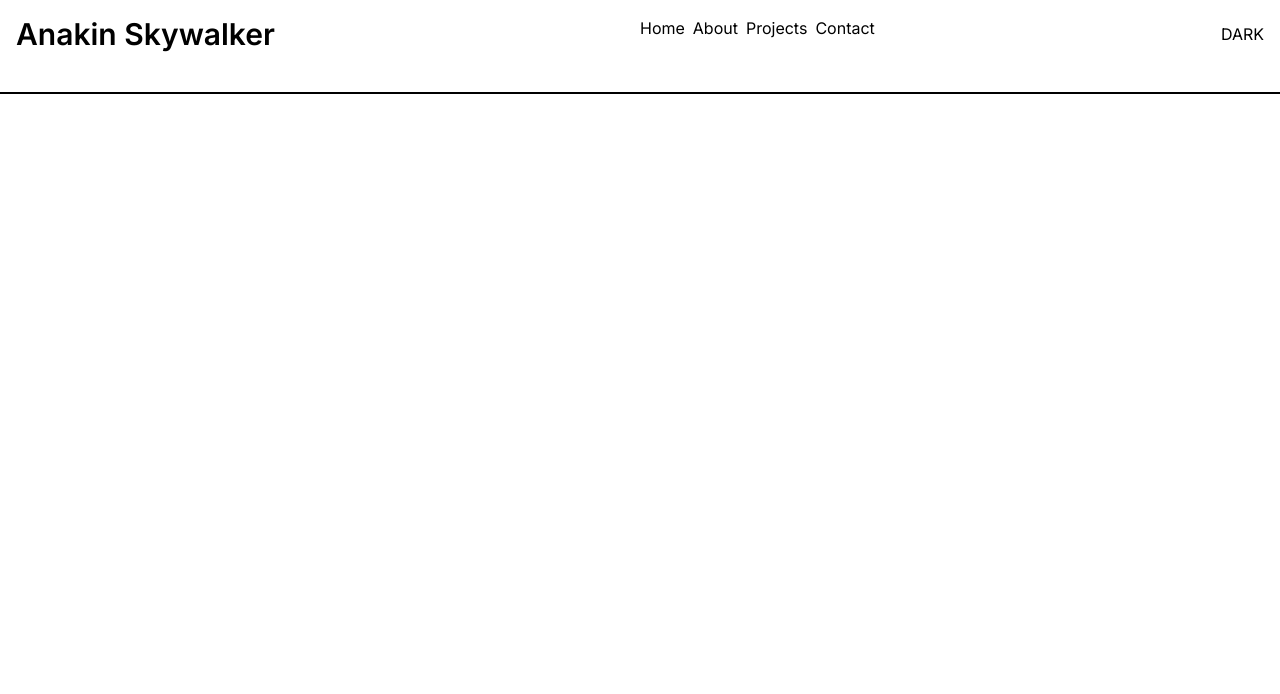
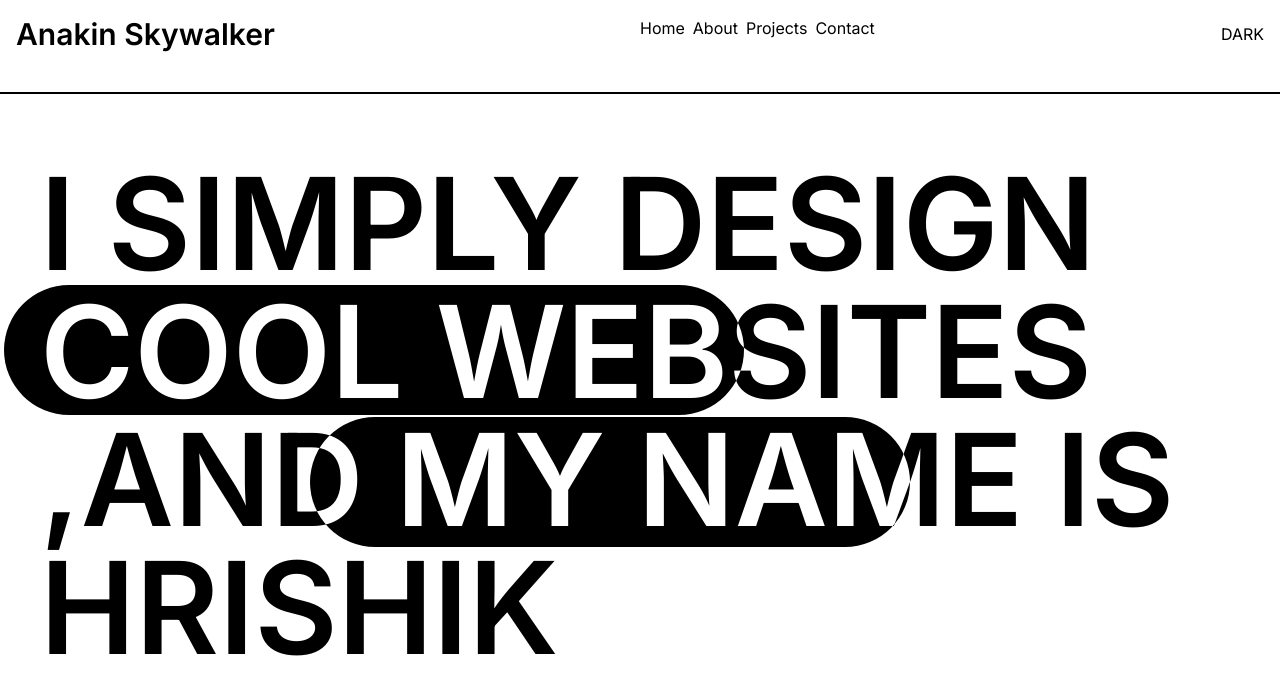
Before and after one commit to HrishikShaji/portfolio-four, a Next.js app: page / in a window 1280 px wide. Shown: the top 694 px of the page. Built offline with nearby package versions, Linux system fonts and the light colour scheme.

Commit message:
hero added

```diff
--- a/app/components/Hero.tsx
+++ b/app/components/Hero.tsx
@@ -1,3 +1,11 @@
 export const Hero = () => {
-	return <div></div>;
+	return (
+		<div className="p-10 pt-40 h-screen">
+			<h1 className="text-9xl font-semibold  relative">
+				I SIMPLY DESIGN COOL WEBSITES ,AND MY NAME IS HRISHIK
+			</h1>
+			<div className="h-[130px] w-[740px] mix-blend-difference rounded-full bg-white top-[285px] left-1 absolute" />
+			<div className="h-[130px] w-[600px] mix-blend-difference rounded-full bg-white top-[417px] right-[370px] absolute" />
+		</div>
+	);
 };
--- a/app/page.tsx
+++ b/app/page.tsx
@@ -1,5 +1,10 @@
 import Image from "next/image";
+import { Hero } from "./components/Hero";
 
 export default function Home() {
-	return <main className="w-full h-full bg-white text-black"></main>;
+	return (
+		<main className="w-full h-full bg-white  text-black">
+			<Hero />
+		</main>
+	);
 }
```
